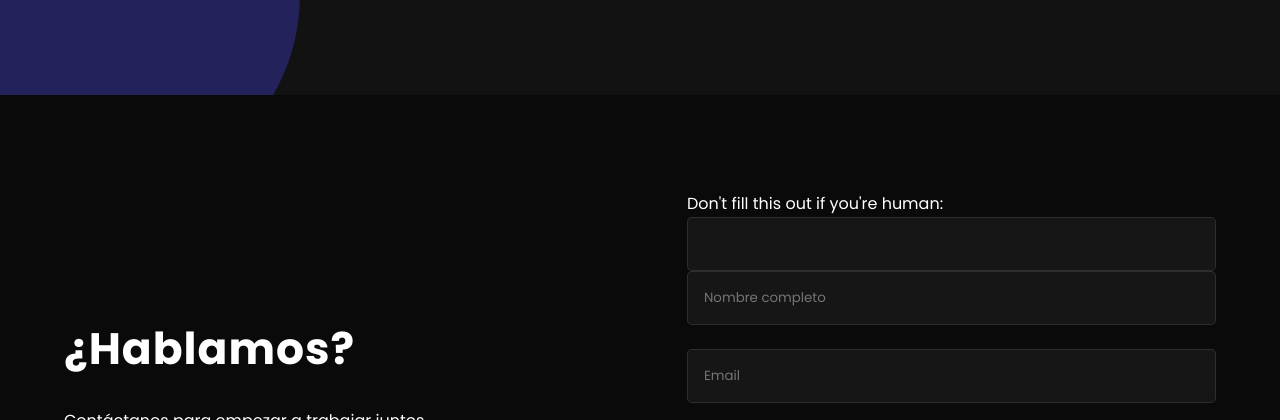
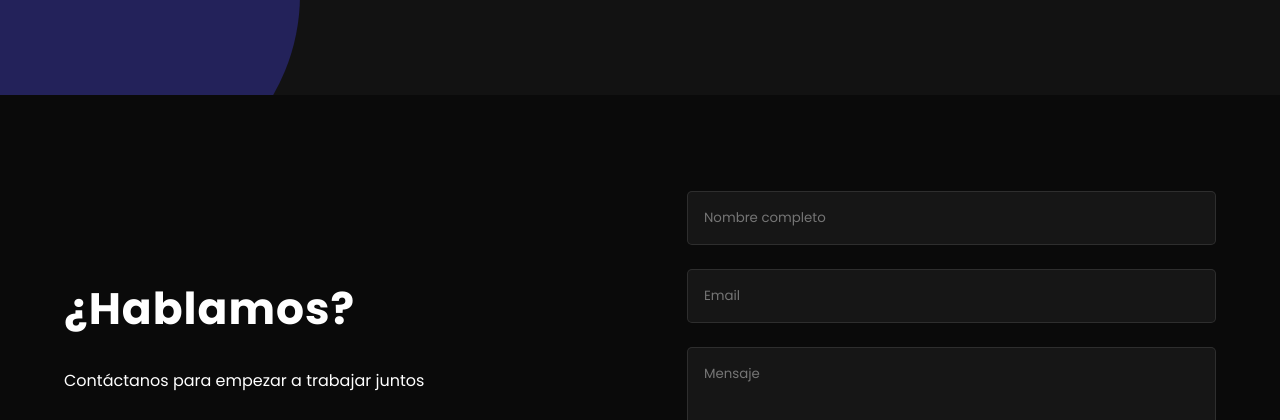
Before and after one commit to Florarr98/qawavesolutions, a plain HTML site: page index.html in a window 1280 px wide. Shown: the part 2626-3046 px from the top of the page. Drawn offline with Linux system fonts and the light colour scheme.

Commit message:
actualizacion 2 de form

```diff
--- a/index.html
+++ b/index.html
@@ -96,13 +96,7 @@
                 </div>
             </div>
             <div class="contact-form">
-                <form id="contactForm" name="contact" method="POST" data-netlify="true" netlify-honeypot="bot-field">
-                    <!-- Campo oculto para evitar spam (honeypot) -->
-                    <div class="hidden">
-                        <label for="bot-field">Don't fill this out if you're human:</label>
-                        <input id="bot-field" name="bot-field" type="text">
-                    </div>
-
+                <form id="contactForm" name="contact" method="POST" data-netlify="true">
                     <div class="form-group">
                         <input type="text" id="name" name="name" placeholder="Nombre completo" required>
                     </div>
```
